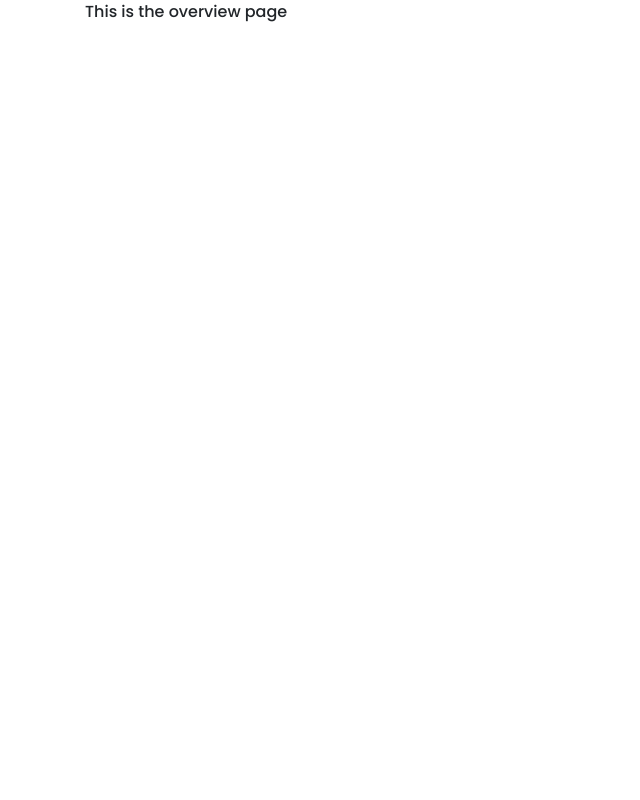
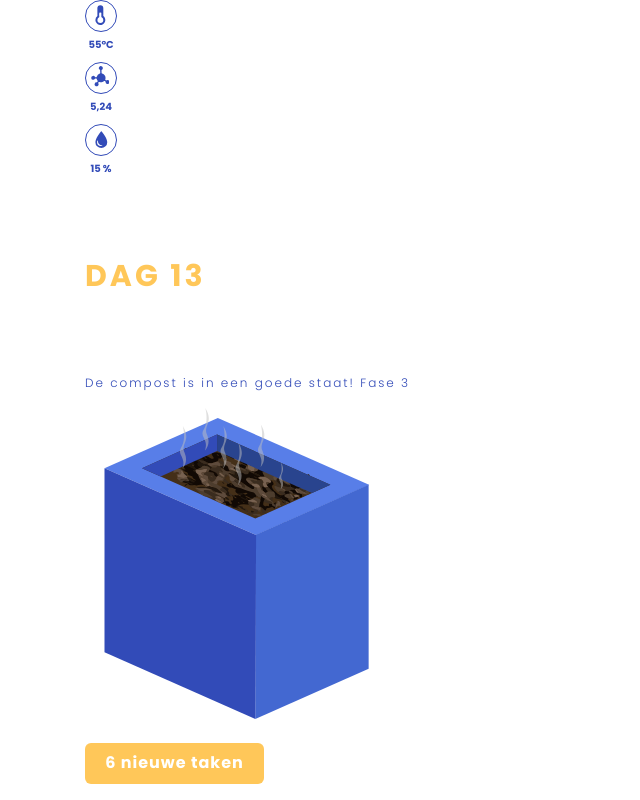
Before and after one commit to Plantacle/plantacle, a React (Create React App) app: page / in a window 1280 px wide. Shown: the whole page, without its empty margins (0-640 px from the left). Built offline with nearby package versions, Linux system fonts and the light colour scheme.

Commit message:
Changed overview path

```diff
--- a/src/components/App.js
+++ b/src/components/App.js
@@ -26,8 +26,9 @@ function App() {
         <Router>
           <Switch>
 
-            <Route exact path="/" component={Overview} />
+            //<Route exact path="/" component={Overview} />
             <Route path="/tasks" component={Tasks} />
+            <Route exact path="/overview" component={Overview} />
 
             //
             <Route path="/styleguide1" component={Styleguide1} />
--- a/src/pages/Overview.js
+++ b/src/pages/Overview.js
@@ -1,9 +1,50 @@
 import React from 'react'
+import Measurements from '../components/molecules/Measurements';
+import CurrentDay from '../components/atoms/CurrentDay';
+import CompostTransition from '../components/atoms/CompostTransition';
+import OverviewButton from '../components/atoms/OverviewButton';
 
-export const Overview = () => (
-  <div>
-    <p> This is the overview page </p>
-  </div>
-)
+
+class Overview extends React.Component {
+  render() {
+    return (
+      <div>
+          <div className="measurements">
+
+            <Measurements />
+
+          </div>
+
+          <br />
+          <br />
+          <br />
+
+          <div className="date">
+
+            <CurrentDay />
+
+          </div>
+
+          <br />
+          <br />
+          <br />
+
+          <div className="transition">
+            <CompostTransition />
+          </div>
+
+
+          <br />
+
+          <div className="button">
+            <OverviewButton />
+          </div>
+
+
+      </div>
+    )
+  }
+}
+
 
 export default Overview;
```
